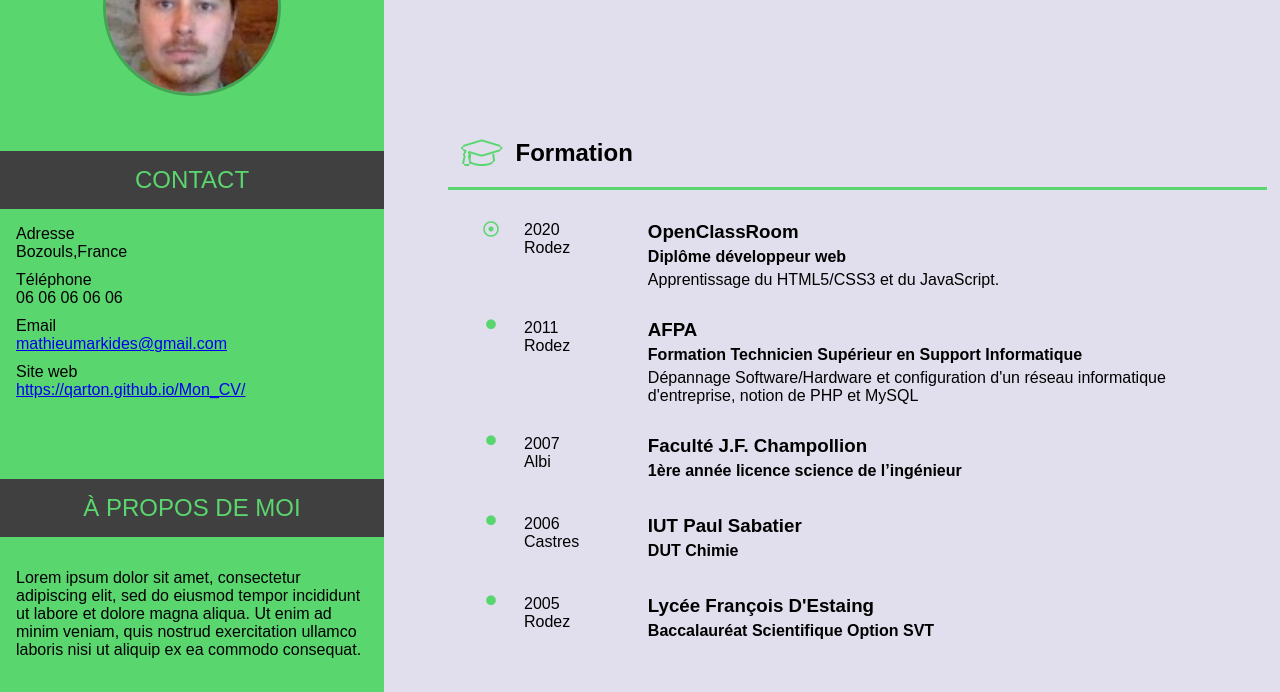
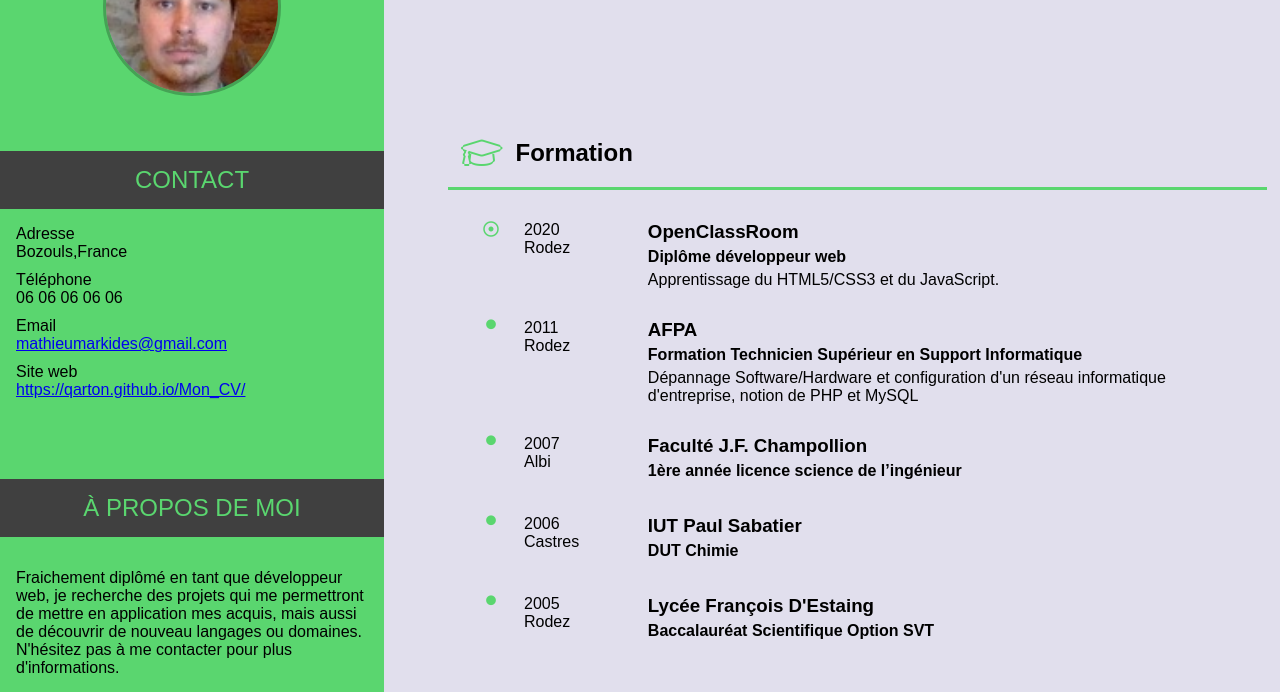
Before and after one commit to Hebindidonk/Mon_CV, a plain HTML site: page index.html in a window 1280 px wide. Shown: the part 102-794 px from the top of the page. Drawn offline with nearby package versions, Linux system fonts and the light colour scheme.

Commit message:
Mise à jour de à propos

```diff
--- a/index.html
+++ b/index.html
@@ -33,7 +33,7 @@
             </section>
             <section>
                 <h3>à propos de moi</h3>
-                <p> Lorem ipsum dolor sit amet, consectetur adipiscing elit, sed do eiusmod tempor incididunt ut labore et dolore magna aliqua. Ut enim ad minim veniam, quis nostrud exercitation ullamco laboris nisi ut aliquip ex ea commodo consequat.</p>
+                <p> Fraichement diplômé en tant que développeur web, je recherche des projets qui me permettront de mettre en application mes acquis, mais aussi de découvrir de nouveau langages ou domaines. N'hésitez pas à me contacter pour plus d'informations.</p>
             </section>
             <section>
                 <h3>loisirs</h3>
```
